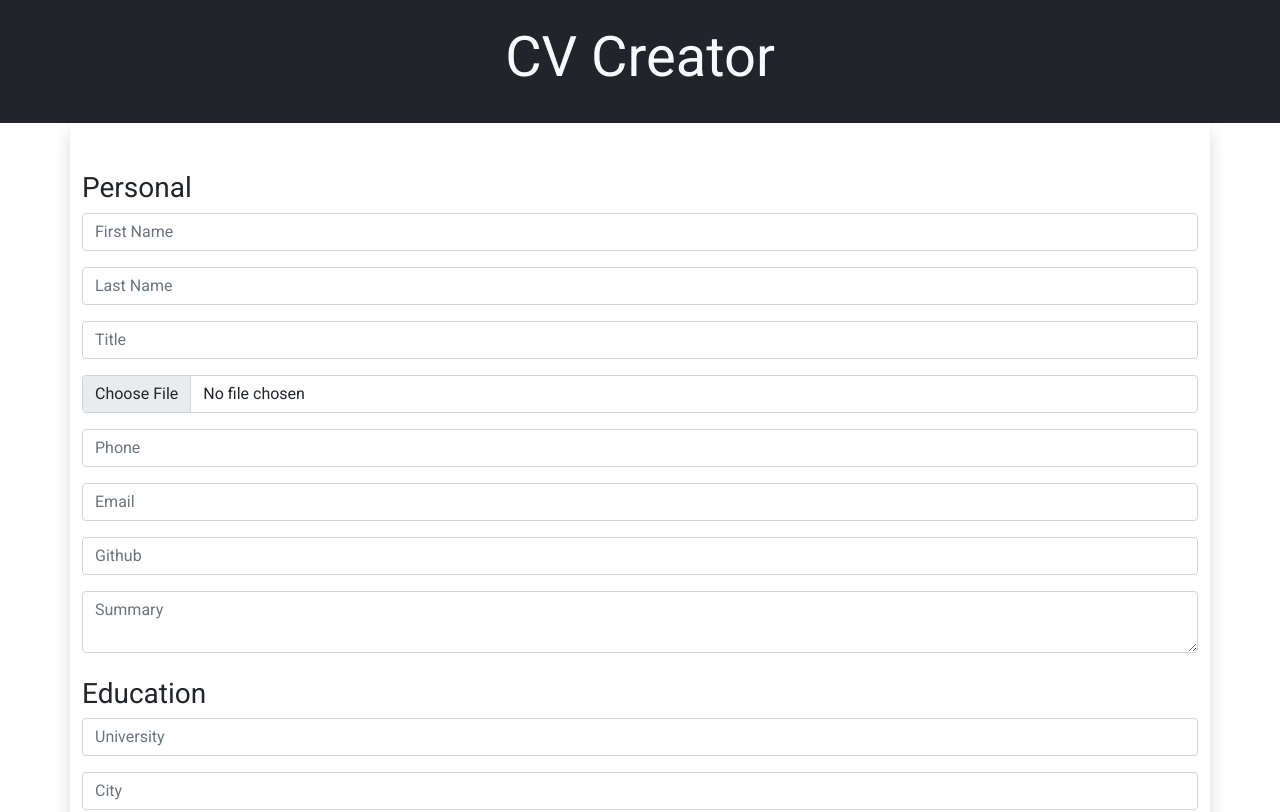
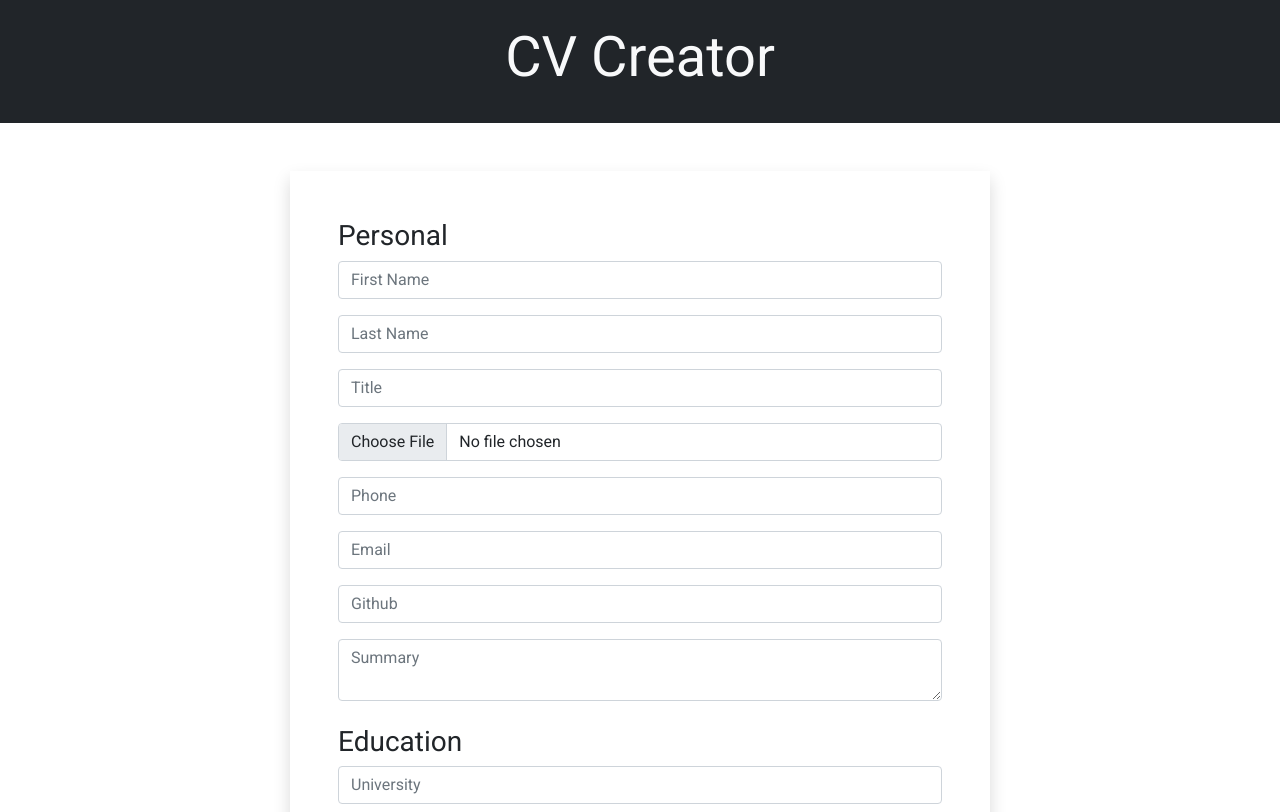
Before and after one commit to AidenM99/CV-Application, a React (Create React App) app: page / in a window 1280 px wide. Shown: the top 812 px of the page. Built offline with nearby package versions, Linux system fonts and the light colour scheme.

Commit message:
Add file reader to allow user to upload images and add handleExperienceChange function

```diff
--- a/src/components/Main.js
+++ b/src/components/Main.js
@@ -60,7 +60,29 @@ const Main = () => {
     }));
   };
 
+  const handleChangeFile = (e) => {
+    const file = e.target.files[0];
+    if (!file) return;
+
+    const reader = new FileReader();
+    reader.onload = () => {
+      setCV((prevState) => ({
+        ...prevState,
+        personalInfo: {
+          ...prevState.personalInfo,
+          [e.target.id]: reader.result,
+        },
+      }));
+    };
+    reader.readAsDataURL(file);
+  };
+
   const handlePersonalChange = (e) => {
+    if (e.target.type === "file") {
+      handleChangeFile(e);
+      return;
+    }
+
     setCV((prevState) => ({
       ...prevState,
       personalInfo: {
@@ -86,9 +108,25 @@ const Main = () => {
     }));
   };
 
+  const handleExperienceChange = (e, itemID) => {
+    setCV((prevState) => ({
+      ...prevState,
+      experience: prevState.experience.map((experienceItem) => {
+        if (experienceItem.id === itemID) {
+          return {
+            ...experienceItem,
+            [e.target.id]: e.target.value,
+          };
+        } else {
+          return experienceItem;
+        }
+      }),
+    }));
+  };
+
   return (
-    <main className="container">
-      <div className="row">
+    <main className="p-5">
+      <div className="forms-container d-flex justify-content-center">
         <CVForm
           currentCV={cv}
           addEducation={handleAddEducation}
@@ -97,6 +135,7 @@ const Main = () => {
           deleteExperience={handleDeleteExperience}
           handlePersonalChange={handlePersonalChange}
           handleEducationChange={handleEducationChange}
+          handleExperienceChange={handleExperienceChange}
         />
         <CVPreview currentCV={cv} />
       </div>
```
